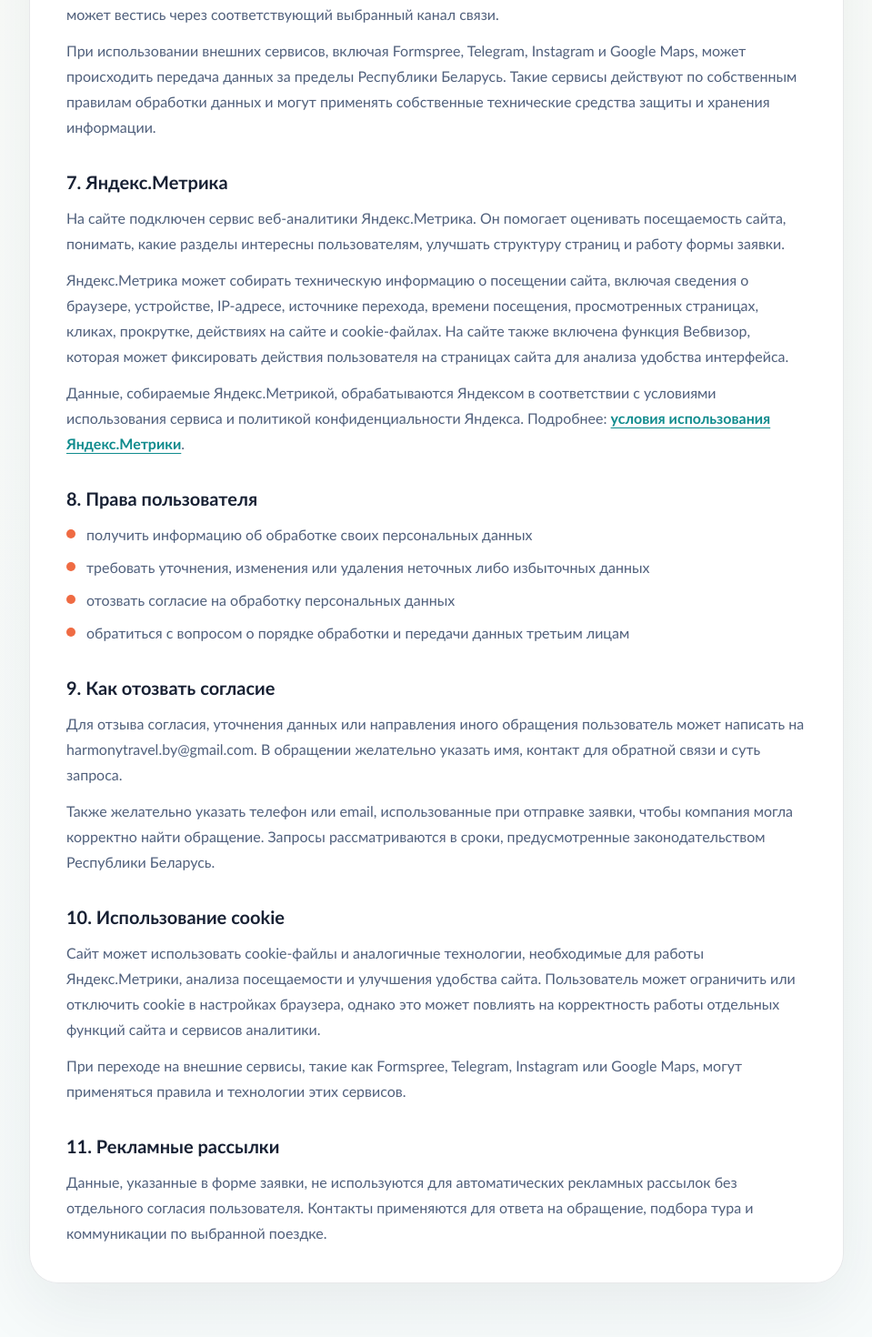
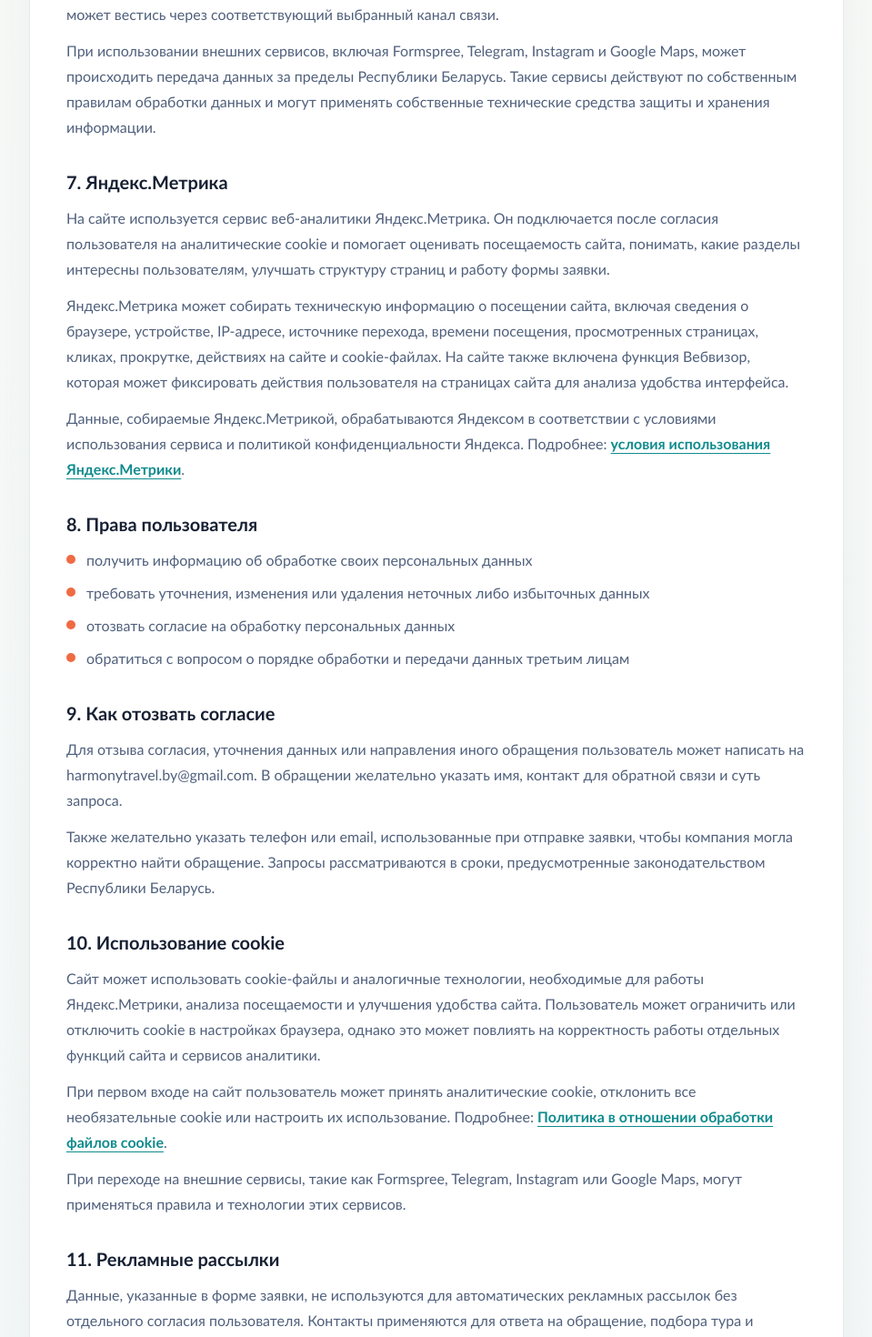
Before and after one commit to bonadysev/HarmonyTravel, a Next.js app: page /privacy-policy in a window 1280 px wide. Shown: the part 2555-4025 px from the top of the page at 91% size, without its empty margins (160-1119 px from the left). Built offline with nearby package versions, Linux system fonts and the light colour scheme.

Commit message:
add cookie-policy + upd yandex-metrika

```diff
--- a/app/layout.tsx
+++ b/app/layout.tsx
@@ -1,4 +1,5 @@
 import type { Metadata } from "next";
+import { CookieConsent } from "@/components/cookie-consent";
 import { YandexMetrika } from "@/components/yandex-metrika";
 import "./globals.css";
 
@@ -23,6 +24,7 @@
     <html lang="ru">
       <body className="antialiased">
         {children}
+        <CookieConsent />
         <YandexMetrika />
       </body>
     </html>
--- a/app/privacy-policy/page.tsx
+++ b/app/privacy-policy/page.tsx
@@ -1,4 +1,5 @@
 import type { Metadata } from "next";
+import Link from "next/link";
 import { brand } from "@/data";
 
 export const metadata: Metadata = {
@@ -175,9 +176,9 @@
             <section className="space-y-3">
               <h2 className="text-xl font-black text-[color:var(--foreground)]">7. Яндекс.Метрика</h2>
               <p>
-                На сайте подключен сервис веб-аналитики Яндекс.Метрика. Он помогает оценивать посещаемость
-                сайта, понимать, какие разделы интересны пользователям, улучшать структуру страниц и работу
-                формы заявки.
+                На сайте используется сервис веб-аналитики Яндекс.Метрика. Он подключается после согласия
+                пользователя на аналитические cookie и помогает оценивать посещаемость сайта, понимать,
+                какие разделы интересны пользователям, улучшать структуру страниц и работу формы заявки.
               </p>
               <p>
                 Яндекс.Метрика может собирать техническую информацию о посещении сайта, включая сведения
@@ -235,6 +236,19 @@
                 корректность работы отдельных функций сайта и сервисов аналитики.
               </p>
               <p>
+                При первом входе на сайт пользователь может принять аналитические cookie, отклонить
+                все необязательные cookie или настроить их использование. Подробнее:{" "}
+                <Link
+                  href="/cookie-policy"
+                  target="_blank"
+                  rel="noreferrer"
+                  className="font-black text-[color:var(--accent)] underline underline-offset-4"
+                >
+                  Политика в отношении обработки файлов cookie
+                </Link>
+                .
+              </p>
+              <p>
                 При переходе на внешние сервисы, такие как Formspree, Telegram, Instagram или Google Maps,
                 могут применяться правила и технологии этих сервисов.
               </p>
--- a/components/site-footer.tsx
+++ b/components/site-footer.tsx
@@ -22,6 +22,9 @@
           <Link href="/privacy-policy" target="_blank" rel="noreferrer">
             Политика обработки персональных данных
           </Link>
+          <Link href="/cookie-policy" target="_blank" rel="noreferrer">
+            Политика в отношении обработки файлов cookie
+          </Link>
         </div>
       </div>
     </footer>
--- a/components/yandex-metrika.tsx
+++ b/components/yandex-metrika.tsx
@@ -1,10 +1,53 @@
+"use client";
+
+import { useEffect, useState } from "react";
 import Script from "next/script";
 
 const YANDEX_METRIKA_ID = 109544158;
+const COOKIE_CONSENT_KEY = "harmony_cookie_consent";
+const COOKIE_CONSENT_EVENT = "harmony-cookie-consent-change";
+
+type CookieConsentState = {
+  analytics?: boolean;
+};
+
+function hasAnalyticsConsent() {
+  try {
+    const saved = window.localStorage.getItem(COOKIE_CONSENT_KEY);
+
+    if (!saved) {
+      return false;
+    }
+
+    const parsed = JSON.parse(saved) as CookieConsentState;
+
+    return parsed.analytics === true;
+  } catch {
+    return false;
+  }
+}
 
 export function YandexMetrika() {
+  const [analyticsAllowed, setAnalyticsAllowed] = useState(false);
+
+  useEffect(() => {
+    const updateConsent = () => setAnalyticsAllowed(hasAnalyticsConsent());
+
+    updateConsent();
+    window.addEventListener(COOKIE_CONSENT_EVENT, updateConsent);
+    window.addEventListener("storage", updateConsent);
+
+    return () => {
+      window.removeEventListener(COOKIE_CONSENT_EVENT, updateConsent);
+      window.removeEventListener("storage", updateConsent);
+    };
+  }, []);
+
+  if (!analyticsAllowed) {
+    return null;
+  }
+
   return (
-    <>
     <Script id="yandex-metrika-counter" strategy="afterInteractive">
       {`
         (function(m,e,t,r,i,k,a){
@@ -28,16 +71,5 @@
         });
       `}
     </Script>
-
-      <noscript>
-        <div>
-          <img
-            src={`https://mc.yandex.ru/watch/${YANDEX_METRIKA_ID}`}
-            style={{ position: "absolute", left: "-9999px" }}
-            alt=""
-          />
-        </div>
-      </noscript>
-    </>
   );
 }
```
Lines whose indentation alone changed are shown as unchanged.
